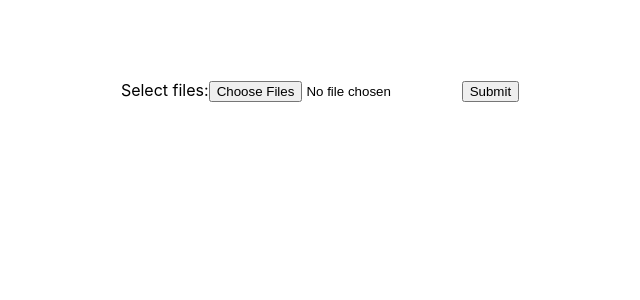
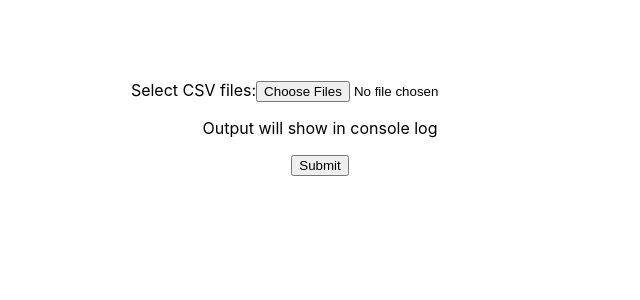
Before and after one commit to harshilgoti/csv-to-javascript-array, a React (Create React App) app: page / in a window 1280 px wide. Shown: the top 300 px of the page, without its empty margins (320-960 px from the left). Built offline with nearby package versions, Linux system fonts and the light colour scheme.

Commit message:
add same line

```diff
--- a/src/App.js
+++ b/src/App.js
@@ -50,7 +50,7 @@ function App() {
 
   return (
     <div className="App">
-   <label htmlFor="myfile">Select files:</label>
+      <label htmlFor="myfile">Select CSV files:</label>
       <input
         type="file"
         id="myfile"
@@ -58,6 +58,7 @@ function App() {
         multiple
         onChange={handleChangeCsv}
       />
+      <p>Output will show in console log</p>
       <input type="submit" onClick={csvJSON} />
     </div>
   );
```
